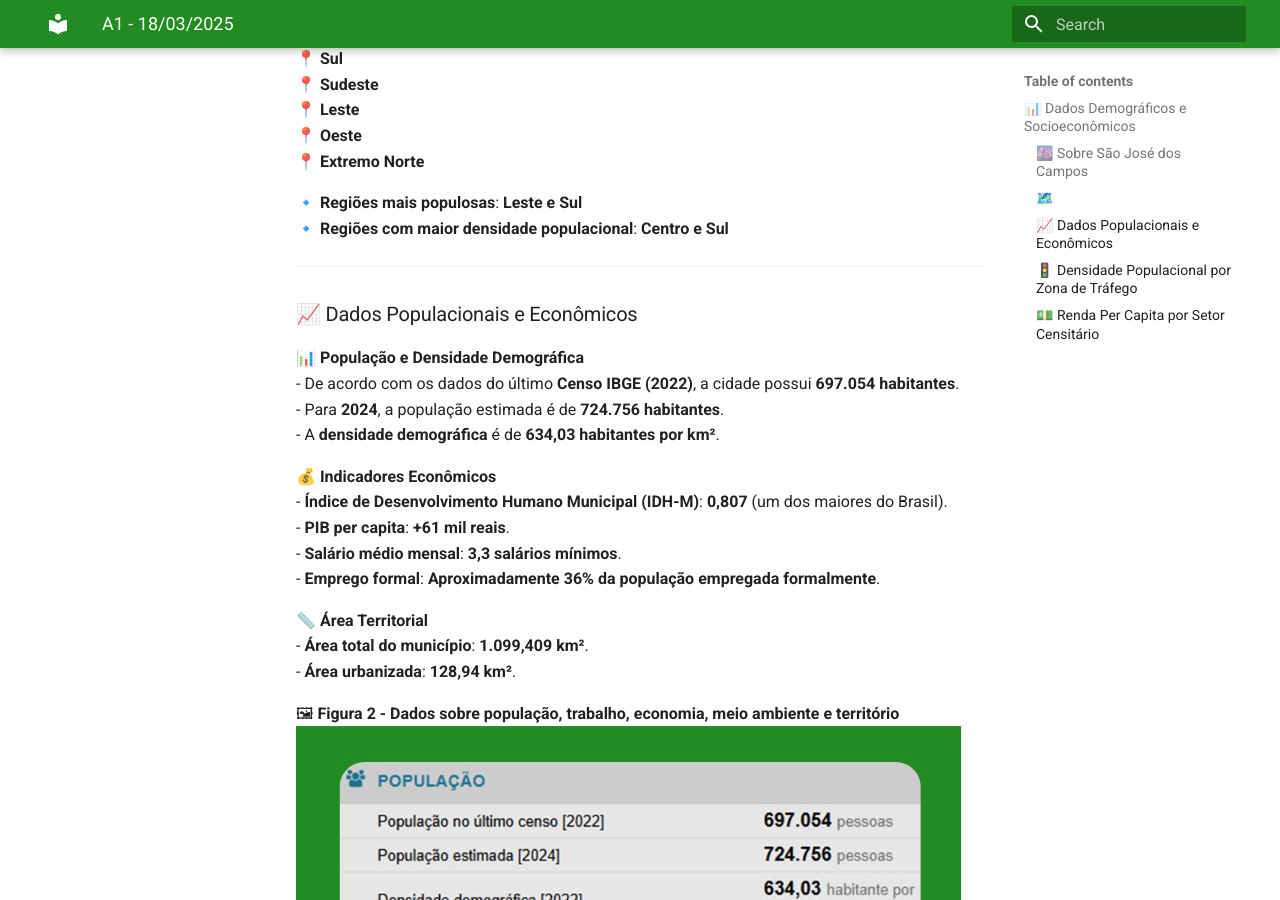
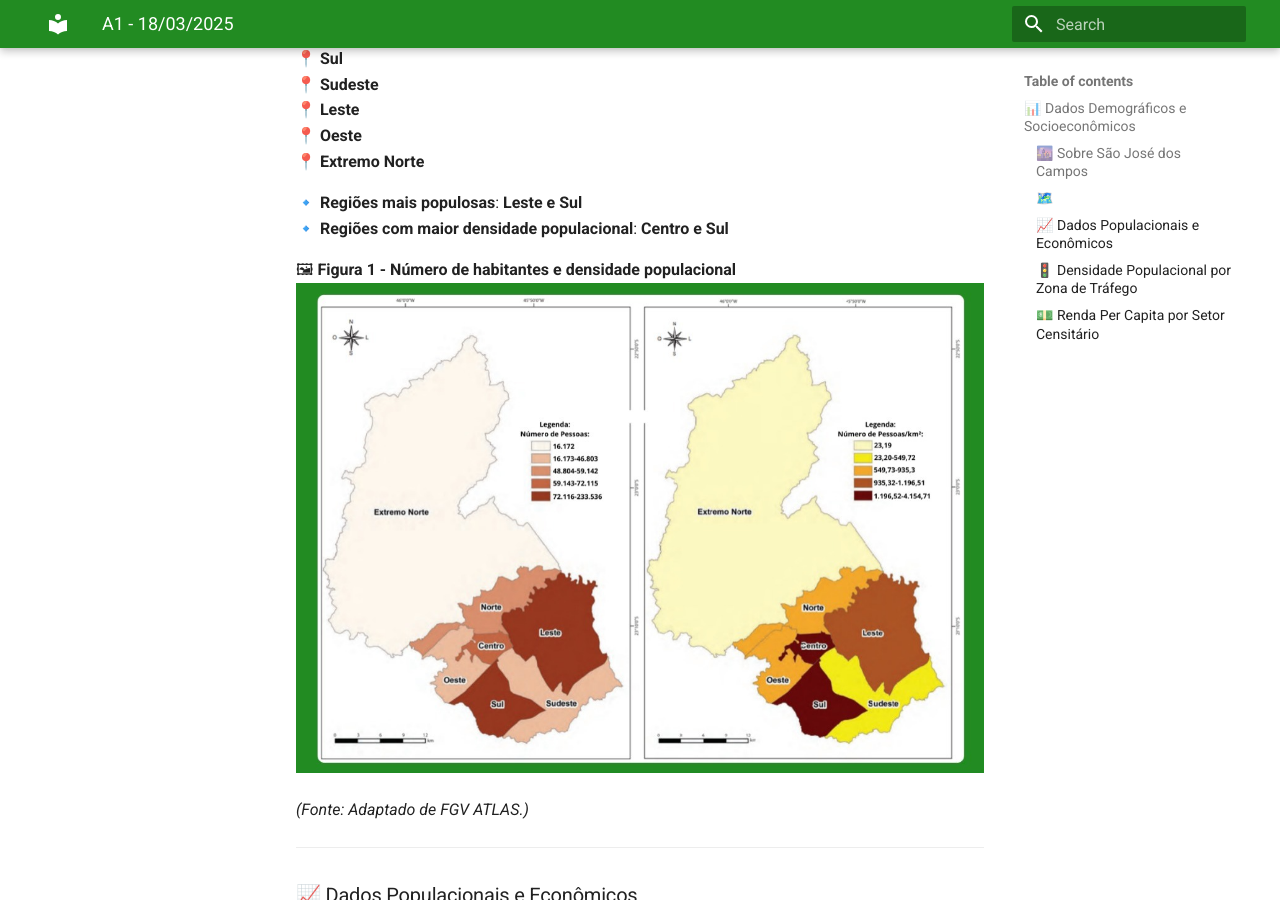
Before and after one commit to Lirucas/ProjetoTesteMkDocs, an MkDocs documentation site: the page built from docs/atv1.md, in a window 1280 px wide and 900 px high, scrolled down 1133 px. Built offline with MkDocs 1.6.1 and Material for MkDocs 9.7.7, drawn with Linux system fonts in a browser that asks for light colours.

Commit message:
Atualizando atv1.md e adicionando imagens em assets

```diff
--- a/docs/atv1.md
+++ b/docs/atv1.md
@@ -41,6 +41,11 @@ A cidade pode ser dividida em **sete regiões geográficas principais**, ou **ma
 
 🔹 **Regiões mais populosas**: **Leste e Sul**
 🔹 **Regiões com maior densidade populacional**: **Centro e Sul**
+
+🖼 **Figura 1 - Número de habitantes e densidade populacional**
+![Figura 1 - Número de habitantes e densidade populacional](assets/figura1.jpg)
+
+*(Fonte: Adaptado de FGV ATLAS.)*
 
 ---
 
```
